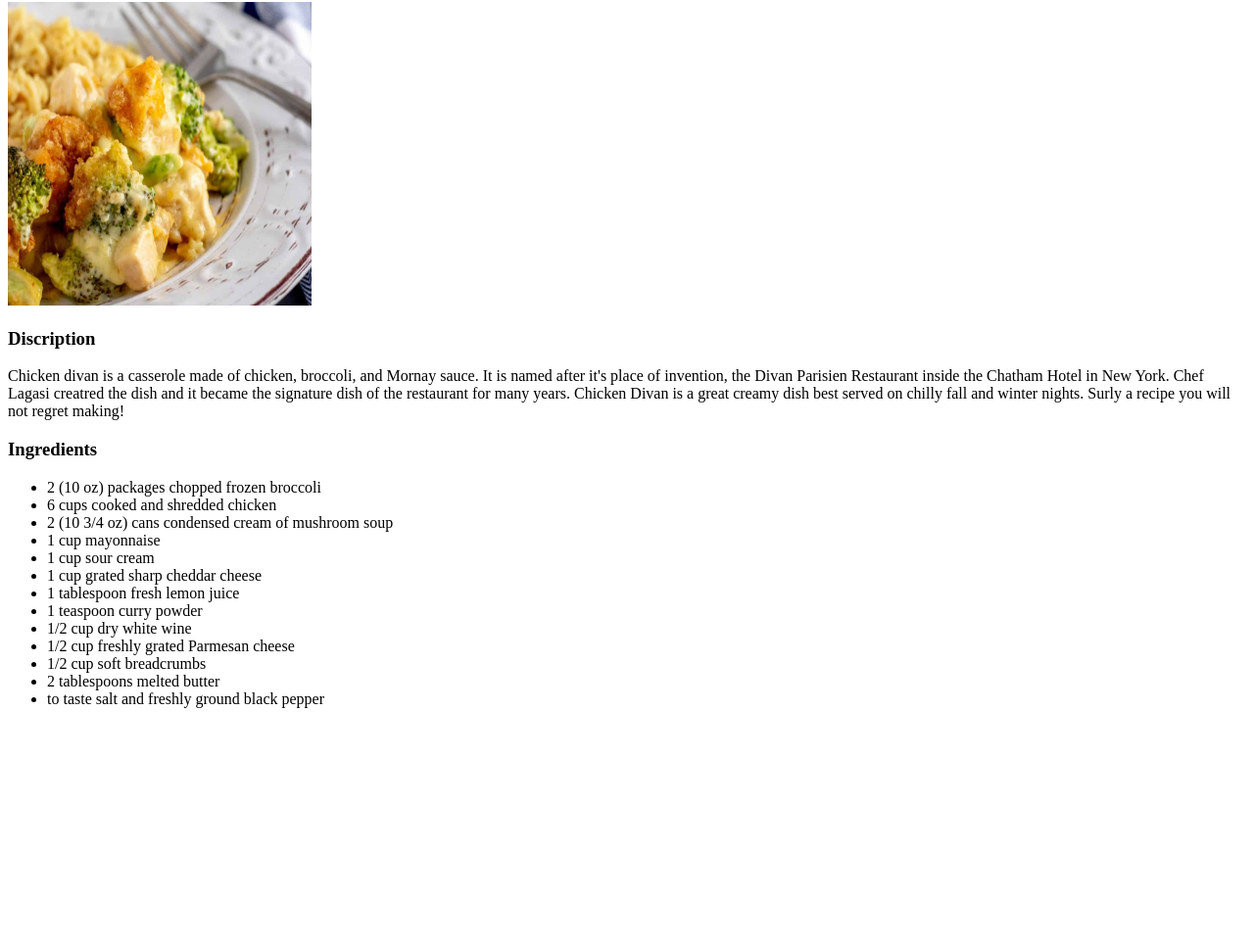
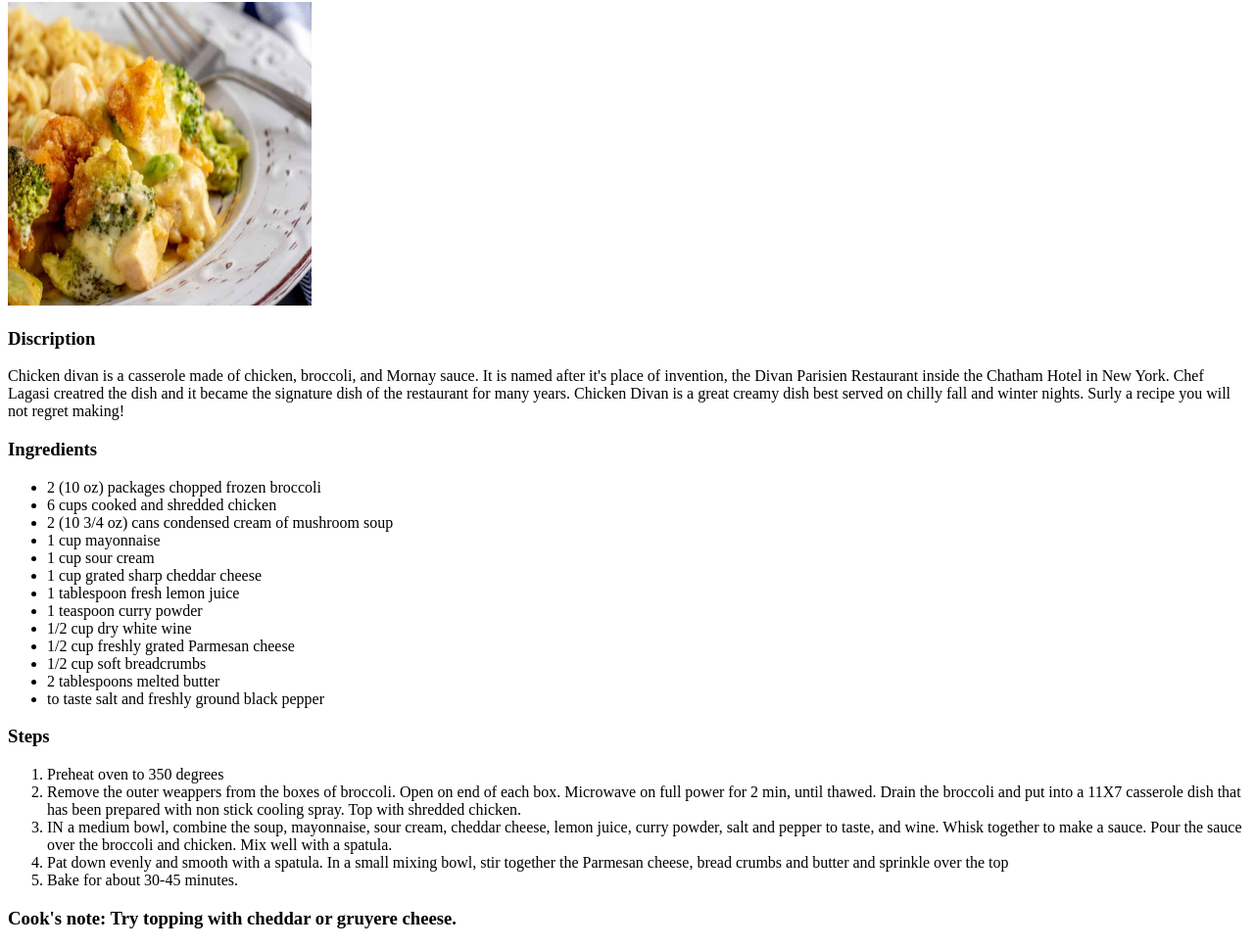
Before and after one commit to MegaK30/odin-recipes, a plain HTML site: page recipes/chicken-divan.html in a window 1280 px wide. Shown: the part 78-1046 px from the top of the page at 98% size. Before the commit the page ends 817 px from the top, so only its background shows below. Drawn offline with Linux system fonts and the light colour scheme.

Commit message:
Added ordered list explaining steps to make chicken-divan

```diff
--- a/recipes/chicken-divan.html
+++ b/recipes/chicken-divan.html
@@ -33,6 +33,17 @@
        <li>to taste salt and freshly ground black pepper</li>
     </ul>
 
+    <h3><p>Steps</p></h3>
+
+    <ol>
+        <li>Preheat oven to 350 degrees</li>
+        <li>Remove the outer weappers from the boxes of broccoli. Open on end of each box. Microwave on full power for 2 min, until thawed. Drain the broccoli and put into a 11X7 casserole dish that has been prepared with non stick cooling spray. Top with shredded chicken.</li>
+        <li>IN a medium bowl, combine the soup, mayonnaise, sour cream, cheddar cheese, lemon juice, curry powder, salt and pepper to taste, and wine. Whisk together to make a sauce. Pour the sauce over the broccoli and chicken. Mix well with a spatula.</li>
+        <li>Pat down evenly and smooth with a spatula. In a small mixing bowl, stir together the Parmesan cheese, bread crumbs and butter and sprinkle over the top</li>
+        <li>Bake for about 30-45 minutes.</li>
+    </ol>
+    <h3><p>Cook's note: Try topping with cheddar or gruyere cheese.</p></h3>
+
 
 
 </body>
```
